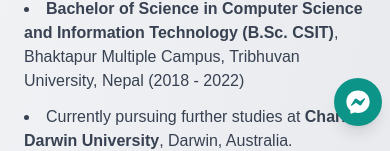
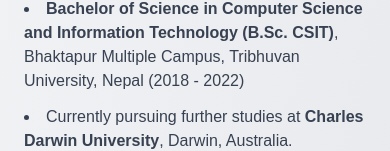
Before and after one commit to khadkakrijal/my-portfolio, a Next.js app: page /about in a window 390 px wide. Shown: the part 698-849 px from the top of the page. Built offline with nearby package versions, Linux system fonts and the light colour scheme.

Commit message:
removed chat with me in mobile view

```diff
--- a/app/components/masterlayout/master.tsx
+++ b/app/components/masterlayout/master.tsx
@@ -19,13 +19,13 @@
 
       {/* Main Content */}
       <main className="flex-grow flex mt-[80px]">{children}</main>
-      <div className="fixed bottom-5 right-2 z-50 flex items-center gap-2 bg-teal-600 text-white py-3 md:px-5 px-3 rounded-full shadow-lg hover:bg-teal-700 cursor-pointer transition duration-300">
+      <div className=" hidden fixed bottom-5 right-2 z-50 md:flex items-center gap-2 bg-teal-600 text-white py-3 md:px-5 px-3 rounded-full shadow-lg hover:bg-teal-700 cursor-pointer transition duration-300">
         <FaFacebookMessenger className="text-2xl" />
         <a
           href="https://m.me/stylishkrijal"
           target="_blank"
           rel="noopener noreferrer"
-          className="text-lg font-medium md:block hidden"
+          className="text-lg font-medium "
         >
           Chat with Me
         </a>
```
